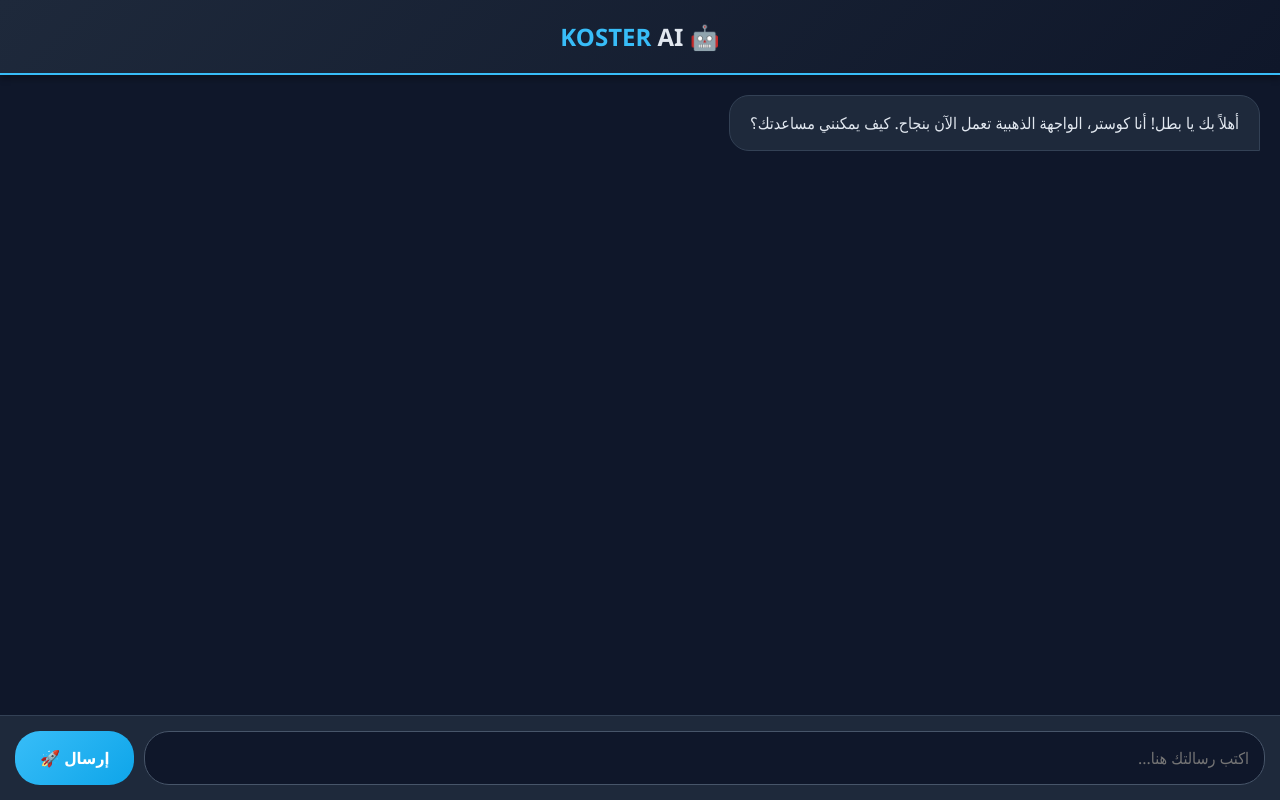
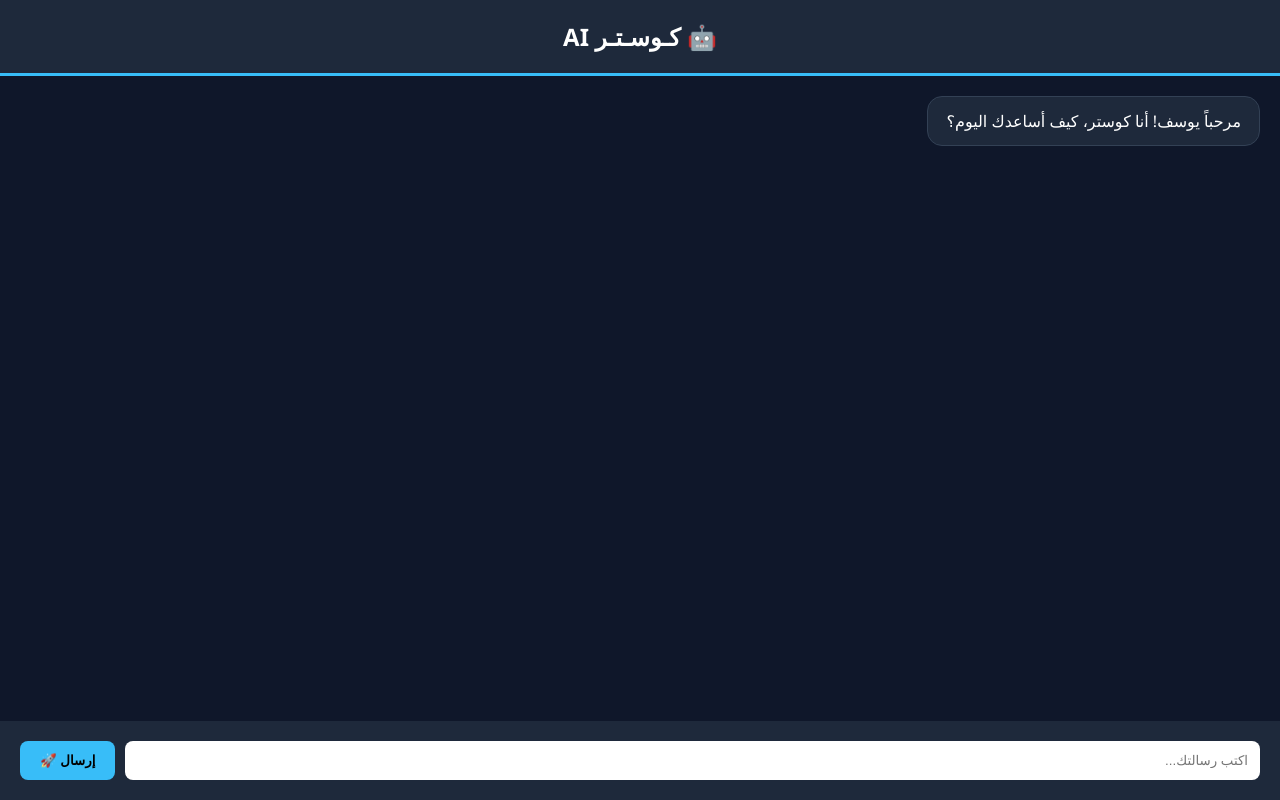
Before and after one commit to yousefmontaserelyazgi-tech/koster-ai, a Flask app: page / in a window 1280 px wide. Run offline with Flask 3, Linux system fonts and the light colour scheme.

Commit message:
Update index.html

```diff
--- a/templates/index.html
+++ b/templates/index.html
@@ -3,74 +3,52 @@
 <head>
     <meta charset="UTF-8">
     <meta name="viewport" content="width=device-width, initial-scale=1.0">
-    <title>KOSTER AI | الواجهة الذهبية</title>
+    <title>KOSTER AI | كوستر</title>
     <style>
-        * { box-sizing: border-box; font-family: 'Segoe UI', Tahoma, Geneva, Verdana, sans-serif; }
-        body { background-color: #0f172a; color: #e2e8f0; margin: 0; height: 100vh; display: flex; flex-direction: column; }
-        .header { background: linear-gradient(135deg, #1e293b, #0f172a); padding: 20px; text-align: center; font-size: 24px; font-weight: bold; border-bottom: 2px solid #38bdf8; box-shadow: 0 4px 6px rgba(0,0,0,0.3); z-index: 10;}
-        .header span { color: #38bdf8; }
-        #chat-box { flex: 1; overflow-y: auto; padding: 20px; display: flex; flex-direction: column; gap: 15px; scroll-behavior: smooth; }
-        .msg { max-width: 85%; padding: 15px 20px; border-radius: 20px; font-size: 16px; line-height: 1.5; animation: fadeIn 0.3s ease; word-wrap: break-word;}
-        .bot { background-color: #1e293b; color: #e2e8f0; align-self: flex-start; border-bottom-right-radius: 0; border: 1px solid #334155; }
-        .user { background-color: #38bdf8; color: #0f172a; align-self: flex-end; border-bottom-left-radius: 0; font-weight: 600; box-shadow: 0 4px 10px rgba(56, 189, 248, 0.2); }
-        .input-area { padding: 15px; background-color: #1e293b; display: flex; gap: 10px; border-top: 1px solid #334155; }
-        input { flex: 1; padding: 15px; border-radius: 25px; border: 1px solid #475569; background-color: #0f172a; color: white; font-size: 16px; outline: none; transition: border 0.3s; }
-        input:focus { border-color: #38bdf8; }
-        button { background: linear-gradient(135deg, #38bdf8, #0ea5e9); color: white; border: none; padding: 0 25px; border-radius: 25px; cursor: pointer; font-size: 16px; font-weight: bold; transition: transform 0.2s; }
-        button:active { transform: scale(0.95); }
-        @keyframes fadeIn { from { opacity: 0; transform: translateY(10px); } to { opacity: 1; transform: translateY(0); } }
+        body { font-family: 'Segoe UI', sans-serif; background-color: #0f172a; color: white; margin: 0; height: 100vh; display: flex; flex-direction: column; }
+        .header { background: #1e293b; padding: 20px; text-align: center; font-size: 24px; font-weight: bold; border-bottom: 3px solid #38bdf8; }
+        #chat-box { flex: 1; overflow-y: auto; padding: 20px; display: flex; flex-direction: column; gap: 15px; }
+        .msg { max-width: 80%; padding: 12px 18px; border-radius: 15px; line-height: 1.5; }
+        .bot { background: #1e293b; align-self: flex-start; border: 1px solid #334155; }
+        .user { background: #38bdf8; color: #0f172a; align-self: flex-end; font-weight: bold; }
+        .input-area { padding: 20px; background: #1e293b; display: flex; gap: 10px; }
+        input { flex: 1; padding: 12px; border-radius: 8px; border: none; outline: none; }
+        button { background: #38bdf8; border: none; padding: 10px 20px; border-radius: 8px; cursor: pointer; font-weight: bold; }
     </style>
 </head>
 <body>
-
-    <div class="header">🤖 <span>KOSTER</span> AI</div>
-
+    <div class="header">🤖 كـوسـتـر AI</div>
     <div id="chat-box">
-        <div class="msg bot">أهلاً بك يا بطل! أنا كوستر، الواجهة الذهبية تعمل الآن بنجاح. كيف يمكنني مساعدتك؟</div>
+        <div class="msg bot">مرحباً يوسف! أنا كوستر، كيف أساعدك اليوم؟</div>
     </div>
-
     <div class="input-area">
-        <input type="text" id="userInput" placeholder="اكتب رسالتك هنا..." onkeypress="if(event.key === 'Enter') sendMessage()">
-        <button onclick="sendMessage()">إرسال 🚀</button>
+        <input type="text" id="userInput" placeholder="اكتب رسالتك..." onkeypress="if(event.key==='Enter') send()">
+        <button onclick="send()">إرسال 🚀</button>
     </div>
 
     <script>
-        async function sendMessage() {
+        async function send() {
             const input = document.getElementById('userInput');
-            const chatBox = document.getElementById('chat-box');
-            const message = input.value.trim();
+            const chat = document.getElementById('chat-box');
+            if(!input.value.trim()) return;
 
-            if (!message) return;
+            const text = input.value;
+            chat.innerHTML += `<div class="msg user">${text}</div>`;
+            input.value = '';
 
-            // إظهار رسالة المستخدم
-            chatBox.innerHTML += `<div class="msg user">${message}</div>`;
-            input.value = '';
-            chatBox.scrollTop = chatBox.scrollHeight;
-
-            // إظهار رسالة جاري التفكير
-            const loadingId = 'loading-' + Date.now();
-            chatBox.innerHTML += `<div id="${loadingId}" class="msg bot">جاري التفكير... ⏳</div>`;
-            chatBox.scrollTop = chatBox.scrollHeight;
-
-            // إرسال الطلب للسيرفر
             try {
-                const response = await fetch('/chat', {
+                const res = await fetch('/chat', {
                     method: 'POST',
-                    headers: { 'Content-Type': 'application/json' },
-                    body: JSON.stringify({ message: message })
+                    headers: {'Content-Type': 'application/json'},
+                    body: JSON.stringify({message: text})
                 });
-
-                const data = await response.json();
-
-                // إزالة رسالة الانتظار ووضع الرد
-                document.getElementById(loadingId).remove();
-                chatBox.innerHTML += `<div class="msg bot">${data.response || "تم الإرسال بنجاح! تحتاج الآن فقط لربط عقلي بـ Groq في app.py"}</div>`;
-            } catch (error) {
-                document.getElementById(loadingId).innerHTML = "❌ عذراً، يجب إعداد مسار الدردشة في ملف app.py";
+                const data = await res.json();
+                chat.innerHTML += `<div class="msg bot">${data.response}</div>`;
+            } catch(e) {
+                chat.innerHTML += `<div class="msg bot">❌ فشل الاتصال بالسيرفر.</div>`;
             }
-
-            chatBox.scrollTop = chatBox.scrollHeight;
+            chat.scrollTop = chat.scrollHeight;
         }
     </script>
 </body>
-    </html>
+</html>
```
